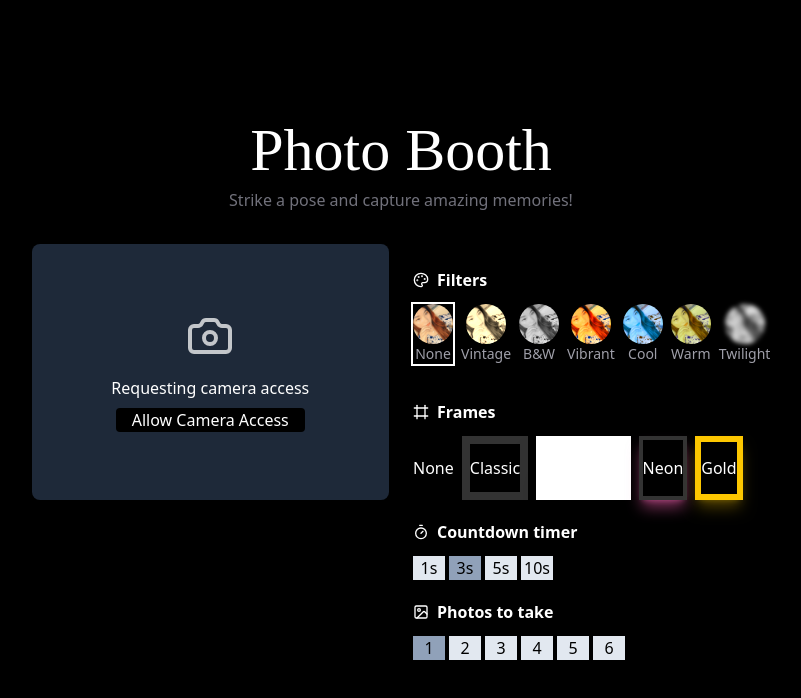
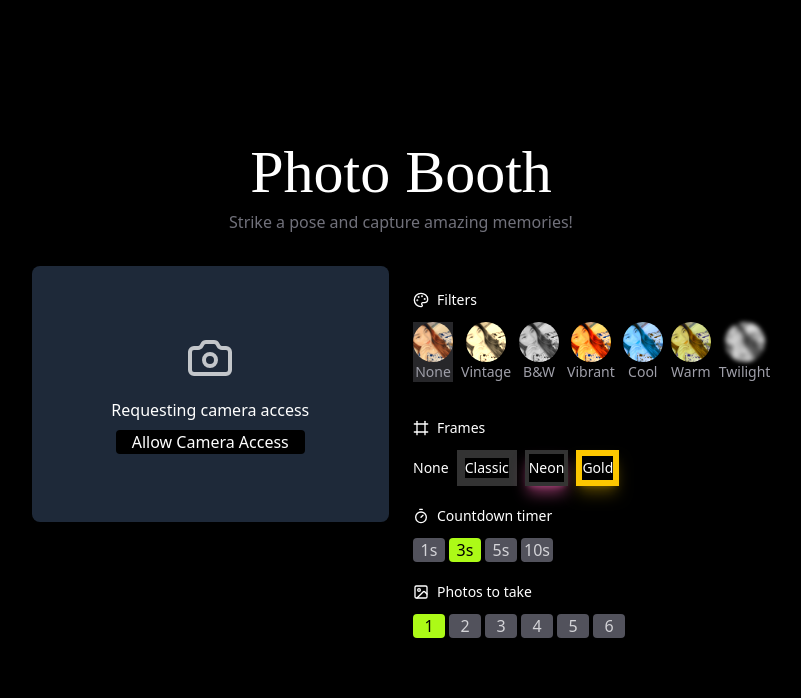
Before and after one commit to jasperayawan/photo-booth, a Next.js app: page /photo-booth in a window 1280 px wide. Shown: the top 698 px of the page, without its empty margins (239-1040 px from the left). Built offline with nearby package versions, Linux system fonts and the light colour scheme; a web font is replaced by a local one.

Commit message:
added an intensity for filters and some buttons remove 1 frame

```diff
--- a/src/app/globals.css
+++ b/src/app/globals.css
@@ -7,6 +7,7 @@
   --primary: #f5f5f5;
   --background-black: #000000;
   --foreground: #171717;
+  --green: #ACFA17;
 }
 
 body {
--- a/src/app/page.tsx
+++ b/src/app/page.tsx
@@ -108,21 +108,21 @@ useEffect(() => {
           Thank you for your kindness! 🙏
         </p>
         <div className="flex flex-row justify-center items-center gap-4">
-          <Link href='/photo-booth' className="flex justify-center items-center gap-x-2 bg-white rounded-full px-9 py-3 font-semibold uppercase hover:bg-slate-200">
+          <Link href='/photo-booth' className="flex justify-center items-center gap-x-2 bg-[#ACFA17] rounded-full px-9 py-3 font-semibold uppercase hover:bg-slate-200">
             Start <BiCamera className=""/>
           </Link>
           <button onClick={() => setIsOpenGcashModal(true)} className="p-5 cursor-pointer bg-white rounded-full hover:bg-slate-200">
             <Gift className="w-4 h-4 hover:scale-110" />
           </button>
         </div>
-        <p className="text-sm text-slate-200 text-center">
+        <p className="text-sm text-zinc-400 text-center">
           Version 2.1.0 •{" "}
           <span className="text-white font-semibold">
             {(formatCount(visitor?.count ?? null) || '')
               .replace(/\.0(?=[kMB])/, '')} visitors
           </span>
           {visitor?.updated_at && (
-            <span className="block text-xs text-slate-400 mt-1">
+            <span className="block text-xs text-zinc-500 mt-1">
               {getRelativeVisitorTime(visitor.updated_at)}
             </span>
           )}
--- a/src/app/photo-booth/page.tsx
+++ b/src/app/photo-booth/page.tsx
@@ -45,6 +45,7 @@ const PhotoBooth = () => {
   const [isFullscreen, setIsFullscreen] = useState(false);
   const cameraContainerRef = useRef<HTMLDivElement>(null)
   const [isMirrored, setIsMirrored] = useState(true)
+  const [filterIntensity, setFilterIntensity] = useState(1);
 
   // Camera access and error handling state
 
@@ -239,6 +240,31 @@ const PhotoBooth = () => {
     }
   }
 
+    const getFilterStyle = () => {
+      switch (selectedFilter.name) {
+        case "None":
+          return "none";
+        case "Vintage":
+          // sepia and contrast
+          return `sepia(${filterIntensity}) contrast(${1 + 0.2 * filterIntensity})`;
+        case "B&W":
+          return `grayscale(${filterIntensity})`;
+        case "Vibrant":
+          // saturate and contrast
+          return `saturate(${1 + filterIntensity}) contrast(${1 + 0.2 * filterIntensity})`;
+        case "Cool":
+          // hue-rotate is not intensity-based, but saturate is
+          return `hue-rotate(180deg) saturate(${1 + 0.5 * filterIntensity})`;
+        case "Warm":
+          // hue-rotate is not intensity-based, but saturate is
+          return `hue-rotate(30deg) saturate(${1 + 0.3 * filterIntensity})`;
+        case "Twilight":
+          // blur and grayscale
+          return `blur(${2 * filterIntensity}px) grayscale(${filterIntensity})`;
+        default:
+          return selectedFilter.value;
+      }
+    };
   // === Start camera on mount; stop on unmount ===
 
   useEffect(() => {
@@ -283,7 +309,7 @@ useEffect(() => {
 
 
   return (
-    <div className="py-10 md:py-0 min-h-screen bg-black flex justify-center items-center px-4">
+    <div className="py-10 min-h-screen bg-black flex justify-center items-center px-4">
       <GalleryModal
         isOpen={showGallery}
         onClose={() => setShowGallery(false)}
@@ -306,7 +332,7 @@ useEffect(() => {
           <div className="relative">
             {/* Camera Preview */}
             <div
-              className={`relative rounded-lg overflow-hidden ${selectedFrame.style}`}
+              className={`relative rounded-lg overflow-hidden`}
             >
               {cameraPermission === "pending" && (
                 <div className="w-full h-64 bg-gray-800 flex justify-center items-center">
@@ -390,8 +416,8 @@ useEffect(() => {
                     muted
                     className="w-full h-auto"
                     style={{
-                      filter: selectedFilter.value,
-                      transform: isMirrored ? "scaleX(-1)" : "scaleX(1)", // Mirror the video for a natural selfie experience
+                      filter: getFilterStyle(),
+                      transform: isMirrored ? "scaleX(-1)" : "scaleX(1)",
                     }}
                   ></video>
 
@@ -441,21 +467,36 @@ useEffect(() => {
             {/* Filter Selection */}
 
             <div className="mt-6">
-              <h3 className="text-white font-semibold mb-3 flex items-center gap-2">
+              <h3 className="text-white text-sm mb-3 flex items-center gap-2">
                 <Palette className="w-4 h-4" />
                 Filters
               </h3>
               <FilterSelection
                 filters={filters}
+                setFilterIntensity={setFilterIntensity}
                 selectedFilter={selectedFilter}
                 setSelectedFilter={setSelectedFilter}
               />
             </div>
 
+            {selectedFilter.value !== "none" && (
+              <div className="flex items-center gap-2 mt-2">
+                <input
+                  type="range"
+                  min={0}
+                  max={1}
+                  step={0.01}
+                  value={filterIntensity}
+                  onChange={e => setFilterIntensity(Number(e.target.value))}
+                  className="w-96 accent-white h-2"
+                />
+              </div>
+            )}
+
             {/* Frame Selection */}
 
             <div className="mt-4">
-              <h3 className="text-white font-semibold mb-3 flex items-center gap-2">
+              <h3 className="text-white text-sm mb-3 flex items-center gap-2">
                 <Frame className="w-4 h-4" />
                 Frames
               </h3>
@@ -464,7 +505,7 @@ useEffect(() => {
                   <button
                     key={frame.name}
                     onClick={() => setSelectedFrame(frame)}
-                    className={`text-white border-white/20 hover:scale-105 transition-transform ${frame.style}`}
+                    className={`text-white cursor-pointer text-sm border-white/20 hover:scale-105 transition-transform ${frame.style}`}
                   >
                     {frame.name}
                   </button>
@@ -474,7 +515,7 @@ useEffect(() => {
 
             {/* Timer Delay */}
             <div>
-              <h3 className="text-white font-semibold mb-3 flex items-center gap-2">
+              <h3 className="text-white text-sm mb-3 flex items-center gap-2">
                 <Timer className="w-4 h-4" />
                 Countdown timer
               </h3>
@@ -483,10 +524,10 @@ useEffect(() => {
                   <button
                     key={option.value}
                     onClick={() => setSelectedDelay(option.value)}
-                    className={`text-black border-white/20 cursor-pointer ${
+                    className={`border-white/20 rounded cursor-pointer ${
                       selectedDelay === option.value
-                        ? "bg-slate-400"
-                        : "bg-slate-200"
+                        ? "bg-[#ACFA17]"
+                        : "bg-zinc-600 text-zinc-300"
                     } hover:scale-105 transition-transform min-w-[2rem]`}
                     disabled={isCountingDown}
                   >
@@ -498,7 +539,7 @@ useEffect(() => {
 
             {/* Photo Count */}
             <div>
-              <h3 className="text-white font-semibold mb-3 flex items-center gap-2">
+              <h3 className="text-white text-sm mb-3 flex items-center gap-2">
                 <Image className="w-4 h-4" />
                 Photos to take
               </h3>
@@ -507,10 +548,10 @@ useEffect(() => {
                   <button
                     key={count}
                     onClick={() => setSelectedPhotoCount(count)}
-                    className={`text-black border-white/20 ${
+                    className={`border-white/20 rounded ${
                       selectedPhotoCount === count
-                        ? "bg-slate-400"
-                        : "bg-slate-200"
+                        ? "bg-[#ACFA17]"
+                        : "bg-zinc-600 text-zinc-300"
                     } cursor-pointer hover:scale-105 transition-transform min-w-[2rem]`}
                     disabled={isCountingDown}
                   >
--- a/src/components/FilterSelection.tsx
+++ b/src/components/FilterSelection.tsx
@@ -11,6 +11,7 @@ interface Filter {
 
 interface FilterSelectorProps {
   filters: Filter[];
+  setFilterIntensity: (intensity: number) => void;
   selectedFilter: Filter;
   setSelectedFilter: (filter: Filter) => void;
 }
@@ -18,15 +19,19 @@ interface FilterSelectorProps {
 const FilterSelection = ({
   filters,
   selectedFilter,
+  setFilterIntensity,
   setSelectedFilter,
 }: FilterSelectorProps) => {
   return <div className="flex flex-wrap gap-2">
     {filters.map((filter) => (
       <button
         key={filter.name}
-        onClick={() => setSelectedFilter(filter)}
+        onClick={() => {
+          setSelectedFilter(filter)
+          setFilterIntensity(1)
+        }}
         className={`flex-col text-white cursor-pointer border-white/20 hover:scale-105 transition-transform flex justify-center items-center ${
-          selectedFilter.name === filter.name ? "ring-2 ring-white" : ""
+          selectedFilter.name === filter.name ? "bg-zinc-800" : ""
         }`}
       >
         <img
--- a/src/data/filters.ts
+++ b/src/data/filters.ts
@@ -13,7 +13,6 @@ export const filters = [
 export const frames = [
   { name: "None", style: "" },
   { name: "Classic", style: "border-8 border-white shadow-2xl" },
-  { name: "Polaroid", style: "border-8 border-white border-b-16 shadow-2xl bg-white p-2" },
   { name: "Neon", style: "border-4 border-pink-400 shadow-lg shadow-pink-400/50" },
   { name: "Gold", style: "border-6 border-yellow-400 shadow-lg shadow-yellow-400/30" },
 ];
```
